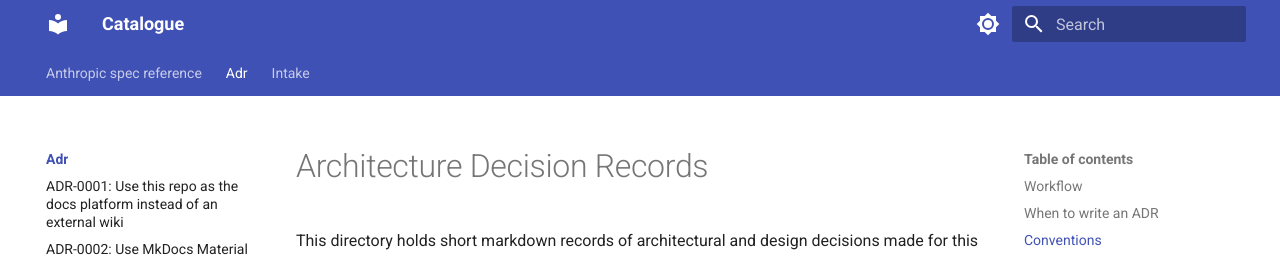
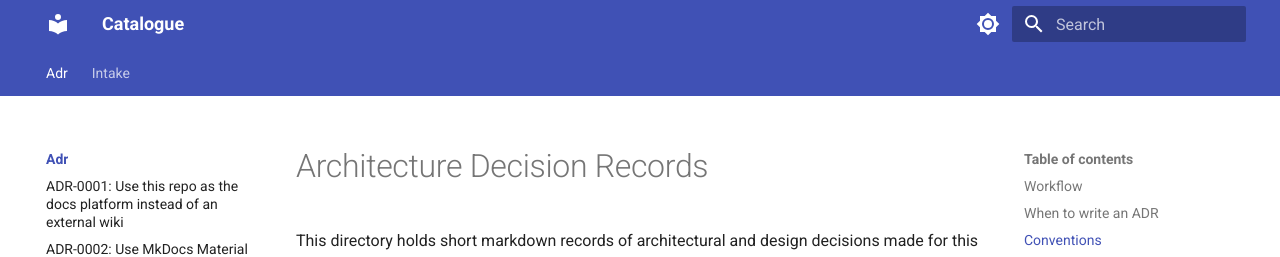
Before and after one commit to SnakeDawg/agent-basics, an MkDocs documentation site: the page built from docs/adr/README.md, in a window 1280 px wide and 1126 px high. Shown: the top 257 px of the window. Built offline with MkDocs 1.6.1 and Material for MkDocs 9.7.7, drawn with Linux system fonts in a browser that asks for light colours; part of the change alters nothing that is shown.

Commit message:
Exclude CLAUDE.md and anthropic-spec.md from published site
Both are repo-internal references (Claude session memory and the canonical
Anthropic subagent/skill spec) that don't belong in the public catalogue
nav. Source files stay in the repo where the builders and contributors
need them; only the published site is trimmed.

- build-docs.sh no longer copies CLAUDE.md into docs/
- mkdocs.yml excludes anthropic-spec.md from the site via exclude_docs
- in-site links to either now point at the GitHub blob URL of the source
  instead of producing a 404

```diff
--- a/mkdocs.yml
+++ b/mkdocs.yml
@@ -6,6 +6,11 @@ site_description: A subject-agnostic catalogue + strategy + decisions site, auto
 # That keeps the source of truth in its native locations while letting MkDocs build from a single tree.
 docs_dir: docs
 site_dir: site
+
+# Repo-internal references that live under docs/ but are not part of the published catalogue.
+# Links to these from in-site pages are rewritten to GitHub blob URLs by scripts/build-docs.sh.
+exclude_docs: |
+  anthropic-spec.md
 
 theme:
   name: material
```
Also changed, not shown: 2 other files.
